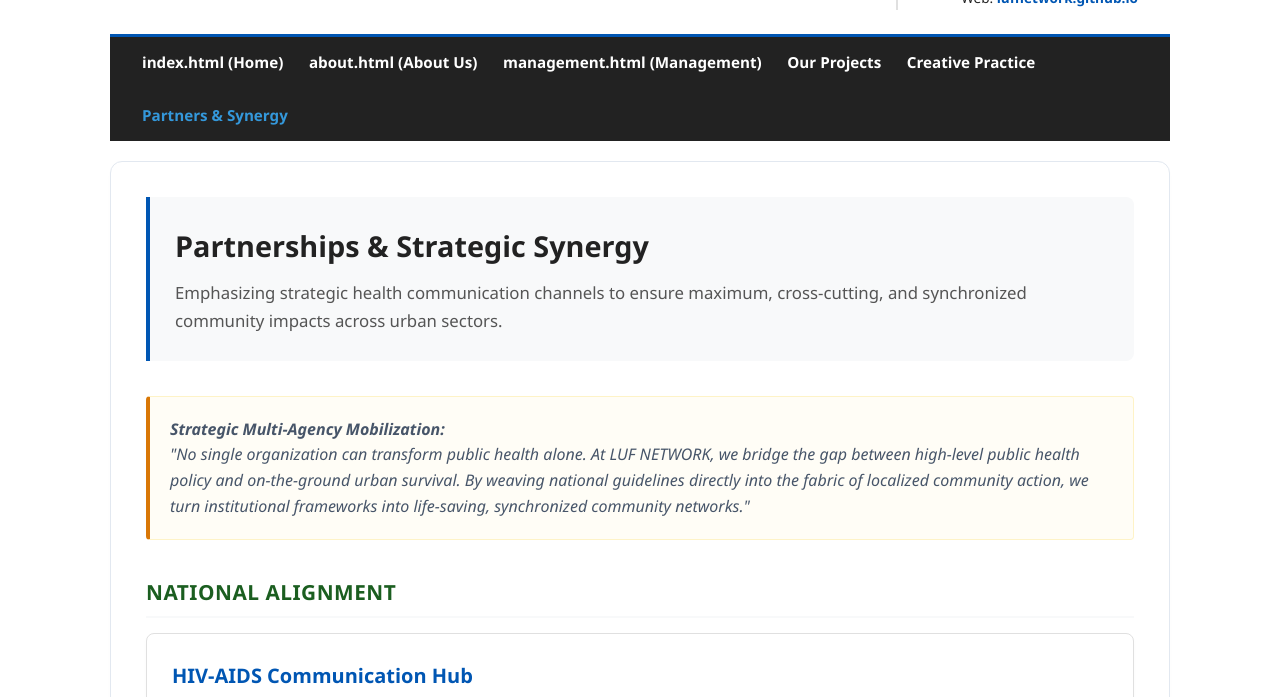
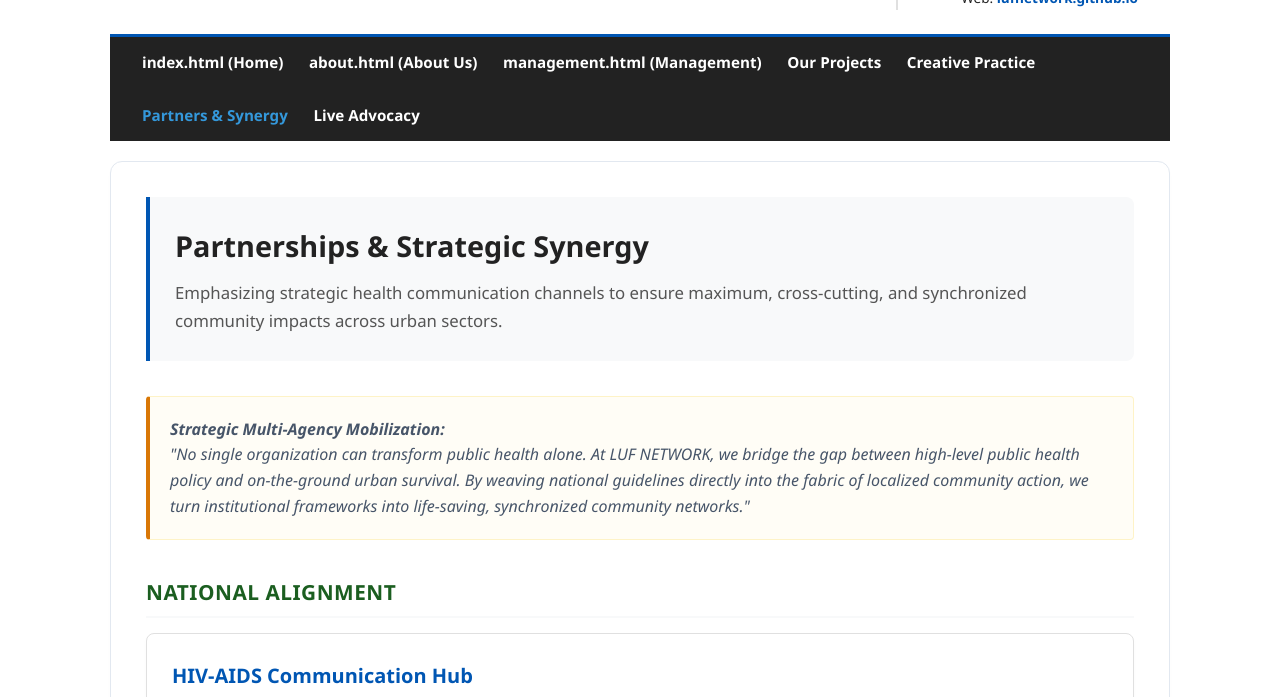
Before and after one commit to lufnetwork/lufnetwork.github.io, a plain HTML site: page partners.html in a window 1280 px wide. Shown: the part 103-800 px from the top of the page. Drawn offline with Linux system fonts and the light colour scheme.

Commit message:
Update partners.html

```diff
--- a/partners.html
+++ b/partners.html
@@ -90,6 +90,7 @@
             <li><a href="projects.html">Our Projects</a></li>
             <li><a href="creative-practice.html">Creative Practice</a></li>
             <li><a href="partners.html" class="active">Partners &amp; Synergy</a></li>
+            <li><a href="advocacy.html">Live Advocacy</a></li>
         </ul>
     </nav>
 
```
